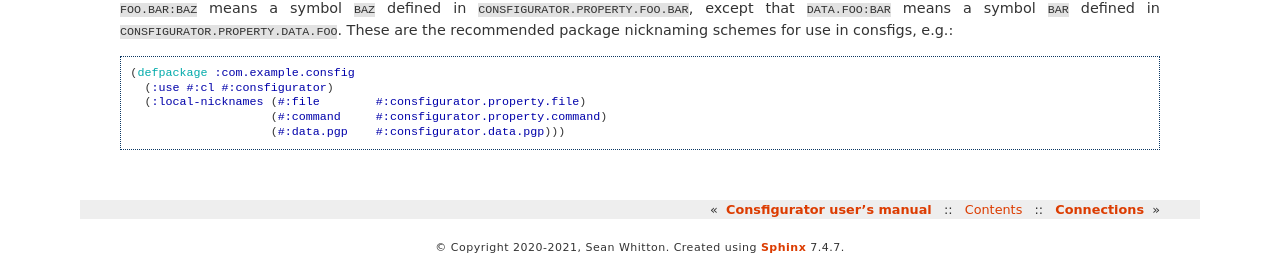
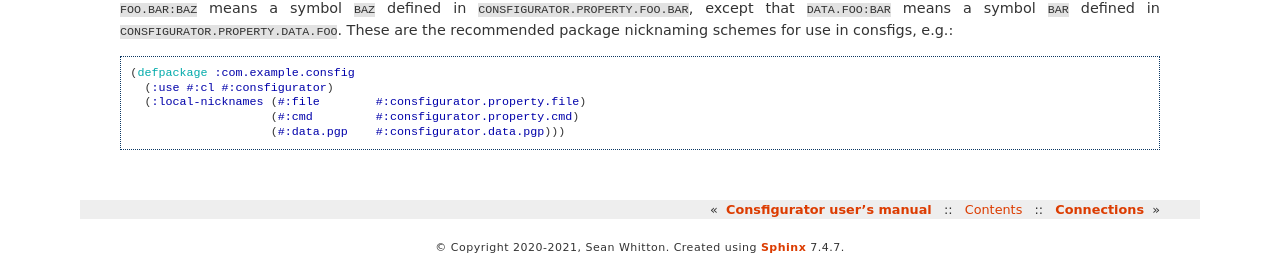
Before and after one commit to spwhitton/consfigurator, a Sphinx documentation site: the page built from doc/introduction.rst, in a window 1280 px wide. Shown: the part 2007-2268 px from the top of the page. Built offline with Sphinx 7.4.7, drawn with Linux system fonts in a browser that asks for light colours.

Commit message:
a better name for CMD:SINGLE
Signed-off-by: Sean Whitton <spwhitton@spwhitton.name>

```diff
--- a/doc/introduction.rst
+++ b/doc/introduction.rst
@@ -133,5 +133,5 @@ recommended package nicknaming schemes for use in consfigs, e.g.::
   (defpackage :com.example.consfig
     (:use #:cl #:consfigurator)
     (:local-nicknames (#:file        #:consfigurator.property.file)
-                      (#:command     #:consfigurator.property.command)
+                      (#:cmd         #:consfigurator.property.cmd)
 		      (#:data.pgp    #:consfigurator.data.pgp)))
```
Also changed, not shown: 4 other files.
